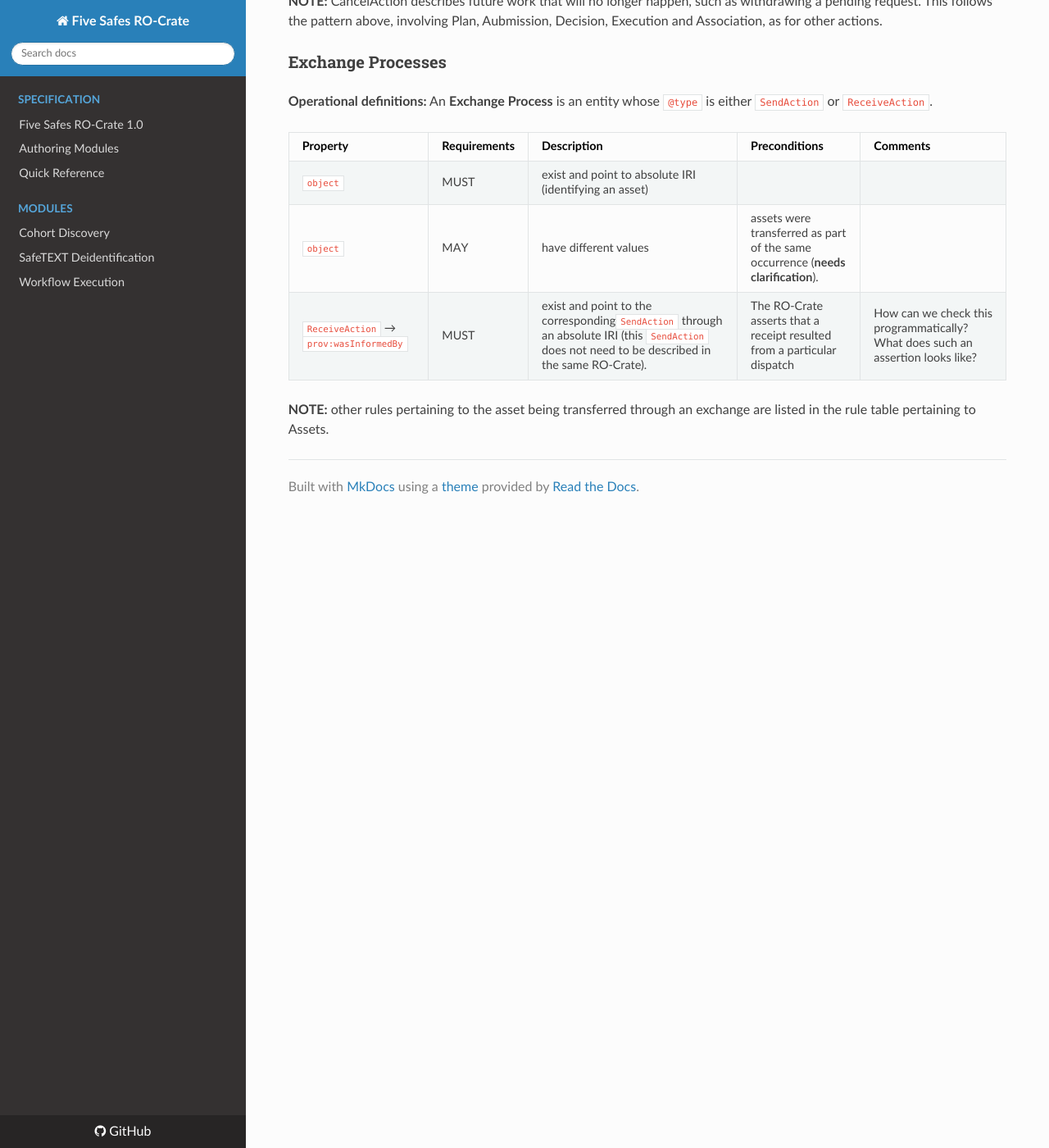
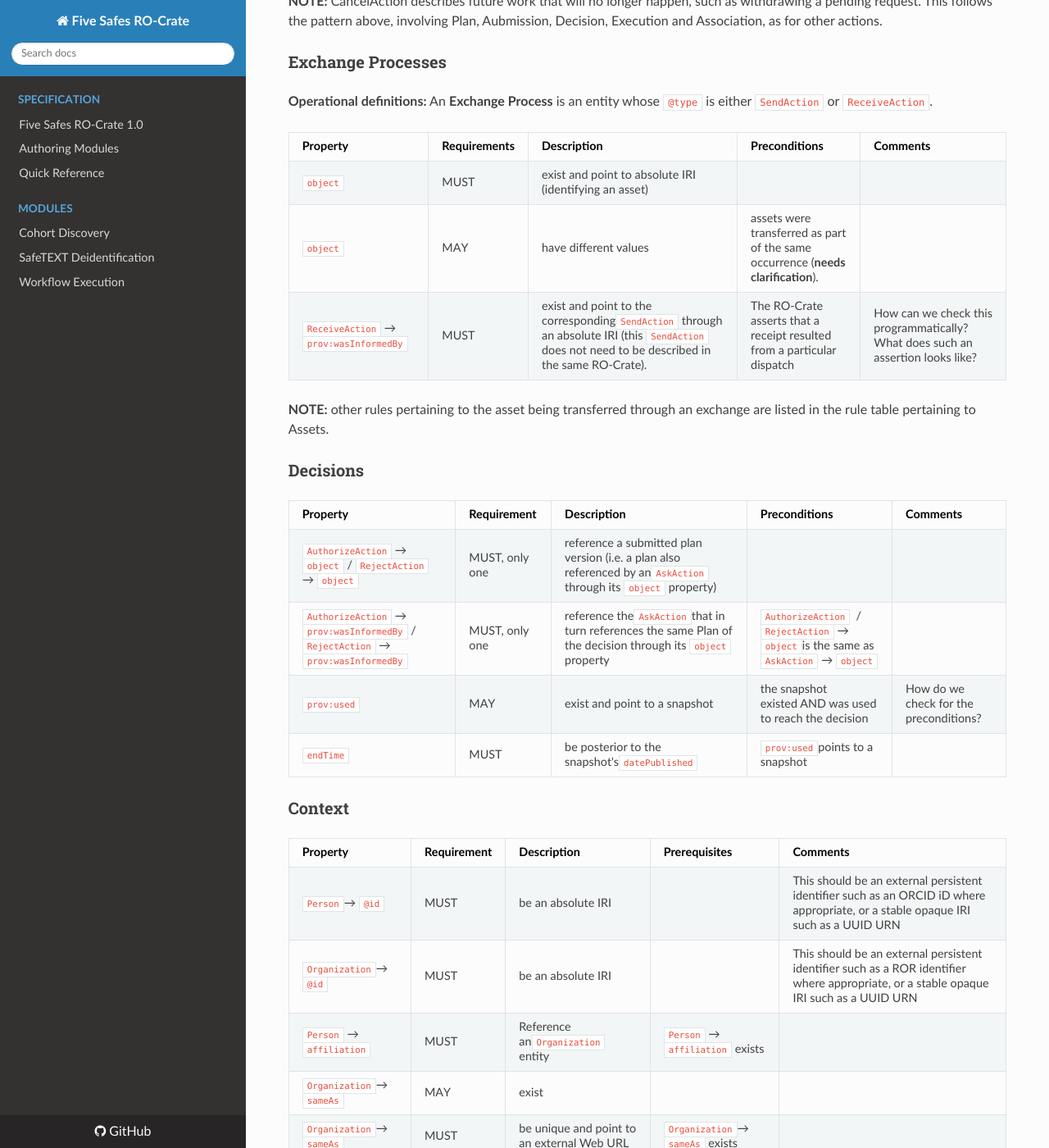
Before and after one commit to eScienceLab/Five-Safes-RO-Crate, an MkDocs documentation site: the page built from docs/rule-table.md, in a window 1280 px wide and 1400 px high, scrolled down 5551 px. Shown: the whole window at 82% size. Built offline with MkDocs 1.6.1, drawn with Linux system fonts in a browser that asks for light colours; nearby versions of some CDN libraries; some of the changed text lies outside the part shown.

Commit message:
Agreements and Policies

```diff
--- a/docs/rule-table.md
+++ b/docs/rule-table.md
@@ -127,3 +127,35 @@ CancelAction describes future work that will no longer happen, such as withdrawi
 | `ReceiveAction` → `prov:wasInformedBy` | MUST         | exist and point to the corresponding`SendAction` through an absolute IRI (this `SendAction` does not need to be described in the same RO-Crate).  | The RO-Crate asserts that a receipt resulted from a particular dispatch                 | How can we check this programmatically? What does such an assertion looks like? |
 
 **NOTE:** other rules pertaining to the asset being transferred through an exchange are listed in the rule table pertaining to Assets.
+
+### Decisions
+
+| Property                                                                                    | Requirement    | Description                                                                                                          | Preconditions                                                                                     | Comments                               |
+| ------------------------------------------------------------------------------------------- | -------------- | -------------------------------------------------------------------------------------------------------------------- | ------------------------------------------------------------------------------------------------- | -------------------------------------- |
+| `AuthorizeAction` → `object` / `RejectAction` → `object`                         | MUST, only one | reference a submitted plan version (i.e. a plan also referenced by an`AskAction` through its `object` property) |                                                                                                   |                                        |
+| `AuthorizeAction` → `prov:wasInformedBy` / `RejectAction` → `prov:wasInformedBy` | MUST, only one | reference the`AskAction`that in turn references the same Plan of the decision through its `object` property     | `AuthorizeAction`  / `RejectAction` → `object`is the same as `AskAction` → `object` |                                        |
+| `prov:used`                                                                               | MAY            | exist and point to a snapshot                                                                                        | the snapshot existed AND was used to reach the decision                                          | How do we check for the preconditions? |
+| `endTime`                                                                                 | MUST           | be posterior to the snapshot's`datePublished`                                                                      | `prov:used`points to a snapshot                                                                 |                                        |
+
+### Context
+
+| Property                       | Requirement | Description                                | Prerequisites                         | Comments                                                                                                                                |
+| ------------------------------ | ----------- | ------------------------------------------ | ------------------------------------- | --------------------------------------------------------------------------------------------------------------------------------------- |
+| `Person`→ `@id`           | MUST        | be an absolute IRI                         |                                       | This should be an external persistent identifier such as an ORCID iD where appropriate, or a stable opaque IRI such as a UUID URN       |
+| `Organization`→ `@id`     | MUST        | be an absolute IRI                         |                                       | This should be an external persistent identifier such as a ROR identifier where appropriate, or a stable opaque IRI such as a UUID URN |
+| `Person` → `affiliation` | MUST        | Reference an`Organization` entity        | `Person` → `affiliation` exists |                                                                                                                                         |
+| `Organization`→ `sameAs`  | MAY         | exist                                      |                                       |                                                                                                                                         |
+| `Organization`→ `sameAs`  | MUST        | be unique and point to an external Web URL | `Organization`→ `sameAs` exists  |                                                                                                                                         |
+
+### TRE and Nodes
+
+See ruleset table for **Processes**.
+
+### Agreements and Policies
+
+We need an operative definition of what an Agreemend/policy is (does being of type `CreativeWork` and having an absolute`@id` suffice?). Otherwise some of the rules that apply to them cannot be properly expressed / encoded.
+
+| Property                              | Requirement | Description                                                                                                      | Prerequisites                               | Comments                                                                  |
+| ------------------------------------- | ----------- | ---------------------------------------------------------------------------------------------------------------- | ------------------------------------------- | ------------------------------------------------------------------------- |
+| `File` → `encodesCreativeWork` | MUST        | reference a`CreativeWork`which has an absolute IRI                                                             | `File` → `encodesCreativeWork`exists |                                                                           |
+| Agreement →`additionalType`       | SHOULD      | refer to a published term (for example from[w3c-cg.github.io/dpv/2.3/dpv](https://w3c-cg.github.io/dpv/2.3/dpv/)) | the kind of agreement matter                | (We need to defined agreement somehow from an operational point of view)) |
```
